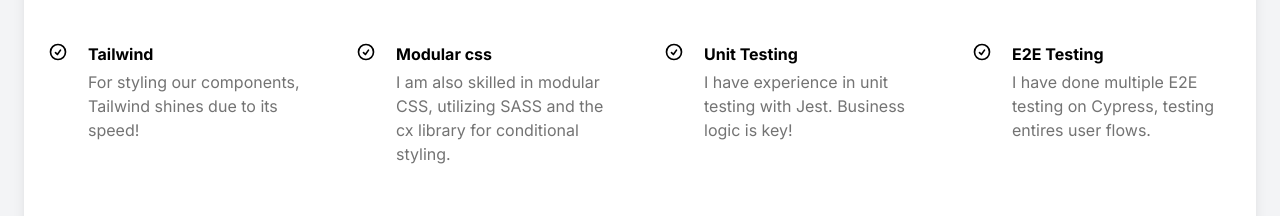
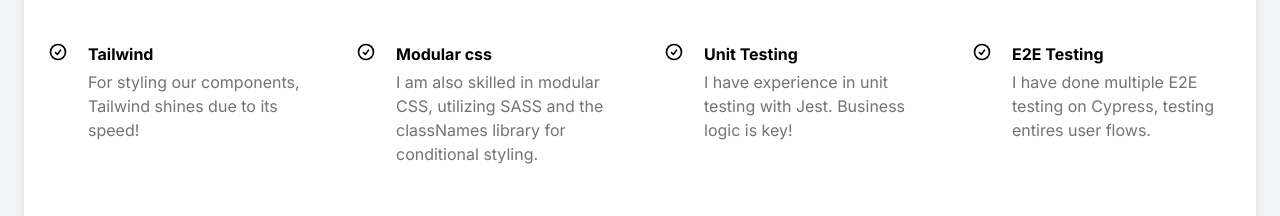
Before and after one commit to ErickLlerenas/portfolio, a Next.js app: page /skills in a window 1280 px wide. Shown: the part 1090-1306 px from the top of the page. Built offline with nearby package versions, Linux system fonts and the light colour scheme.

Commit message:
fix library name

```diff
--- a/app/skills/page.tsx
+++ b/app/skills/page.tsx
@@ -410,8 +410,8 @@ export default function Skills() {
               <div className="ml-2 grow">
                 <p className="mb-1 font-bold">Modular css</p>
                 <p className="text-neutral-500">
-                  I am also skilled in modular CSS, utilizing SASS and the cx
-                  library for conditional styling.
+                  I am also skilled in modular CSS, utilizing SASS and the
+                  classNames library for conditional styling.
                 </p>
               </div>
             </div>
```
